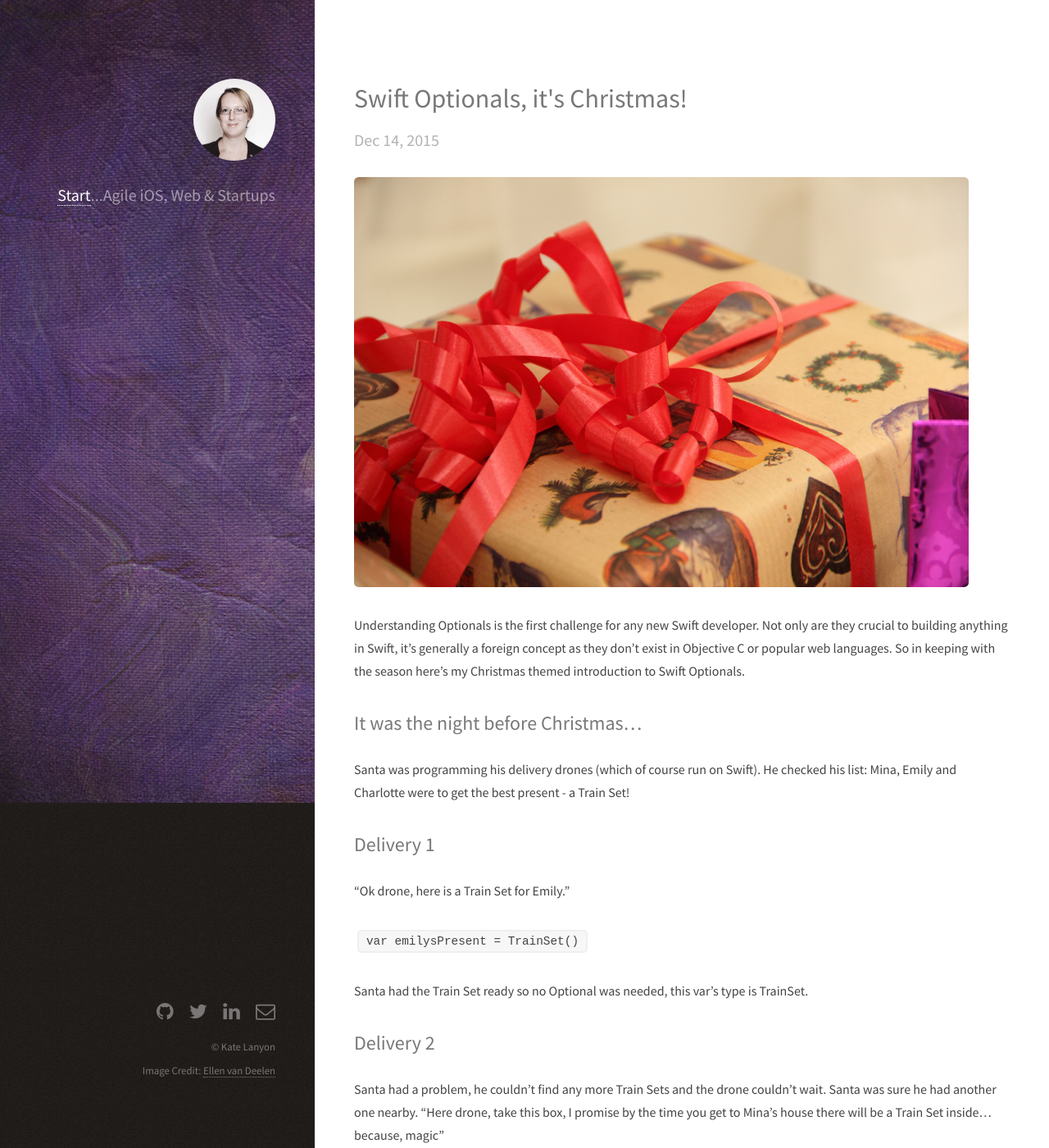
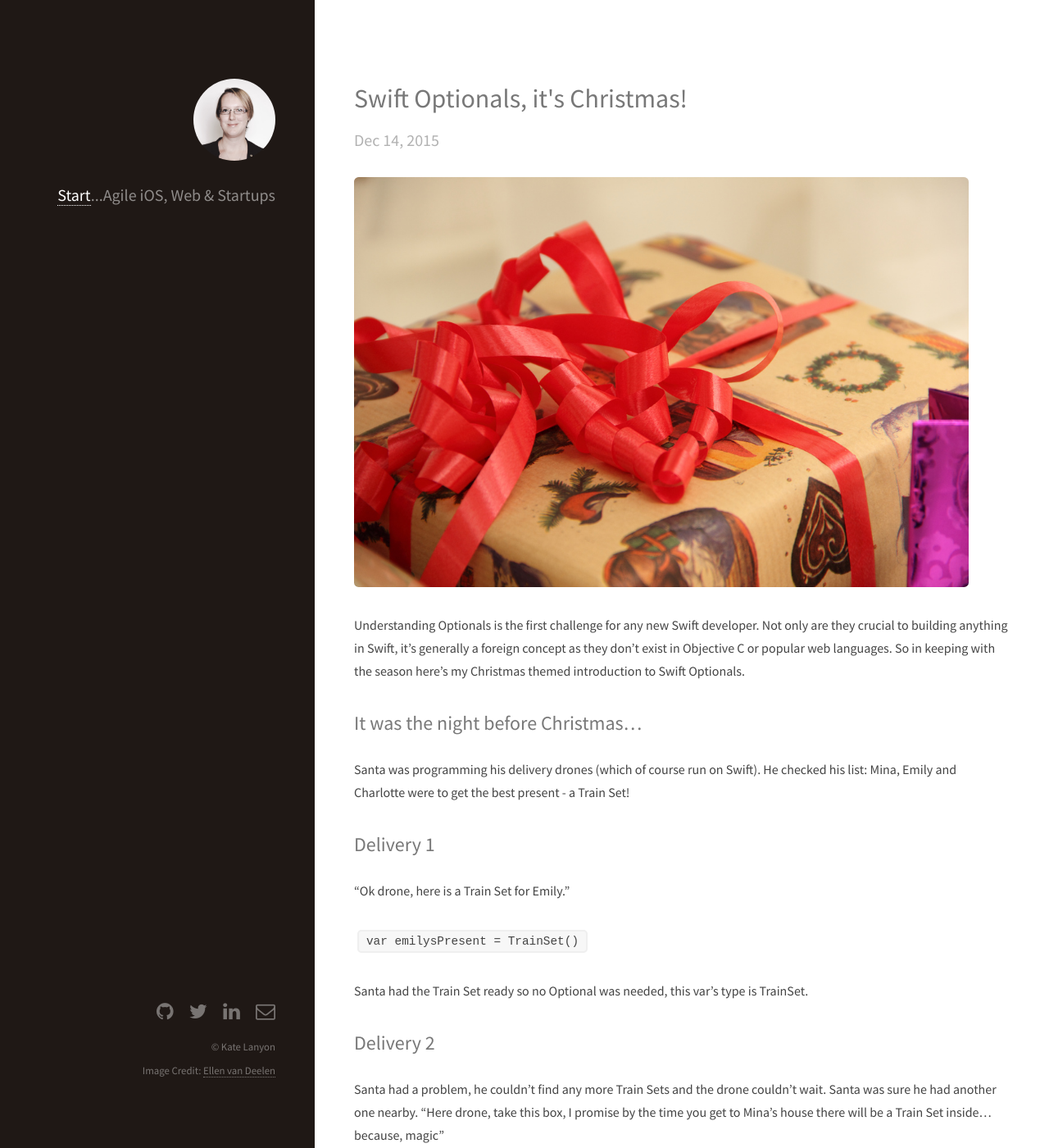
Before and after one commit to katalisha/katalisha.github.io, a Jekyll site: the page built from index.html, in a window 1280 px wide and 1400 px high. Shown: the whole window at 82% size. Built offline with Jekyll 4.4.1, drawn with Linux system fonts in a browser that asks for light colours.

Commit message:
removed background image

```diff
--- a/css/style.css
+++ b/css/style.css
@@ -938,7 +938,6 @@
 	#header {
 		background-color: #1f1815;
 		background-attachment: scroll,								fixed;
-		background-image: url("images/overlay.png"), url("../images/bg.jpg");
 		background-position: top left,							top left;
 		background-repeat: repeat,								no-repeat;
 		background-size: auto,								auto;
```
